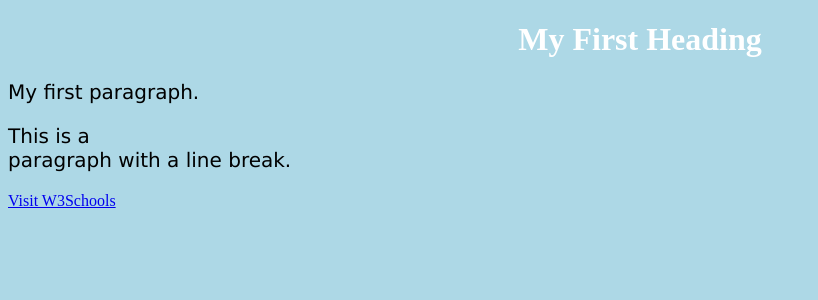
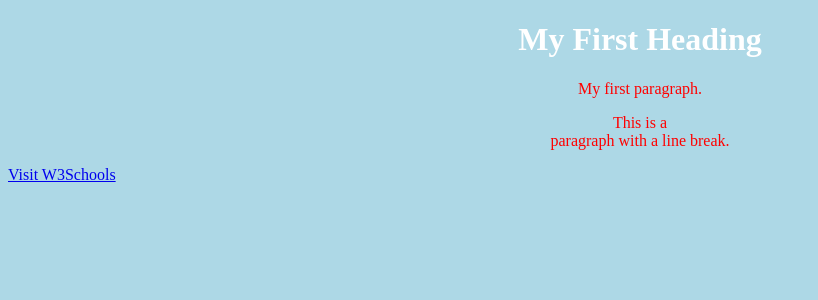
Before and after one commit to mnturingan/lab2, a PHP site: page / in a window 1280 px wide. Shown: the top 300 px of the page, without its empty margins (0-818 px from the left). Run offline with PHP 8.4, Linux system fonts and the light colour scheme.

Commit message:
CSS Syntax

```diff
--- a/week3/style.css
+++ b/week3/style.css
@@ -8,6 +8,6 @@ h1 {
 }
 
 p {
-  font-family: verdana;
-  font-size: 20px;
+  color: red;
+  text-align: center;
 }
```
